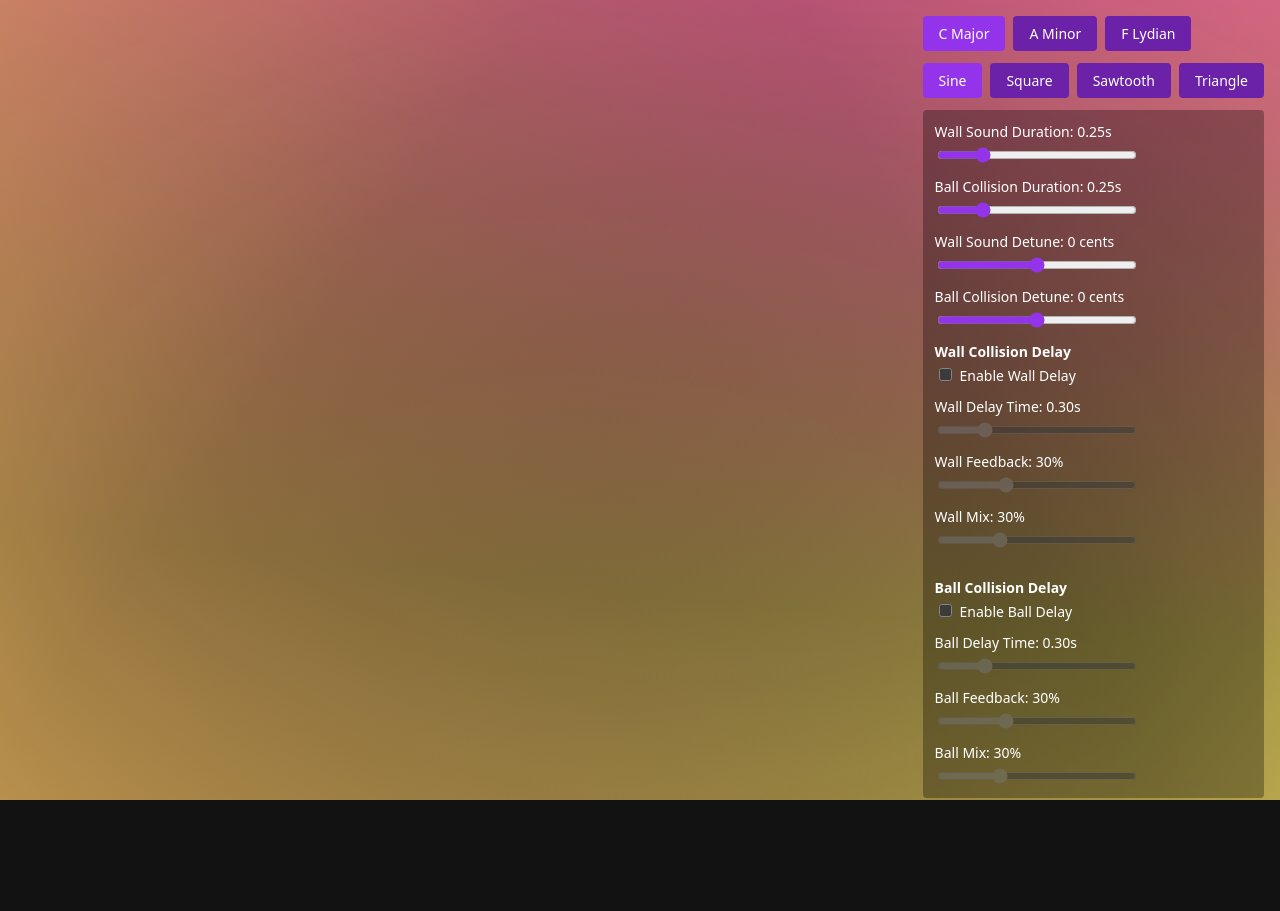
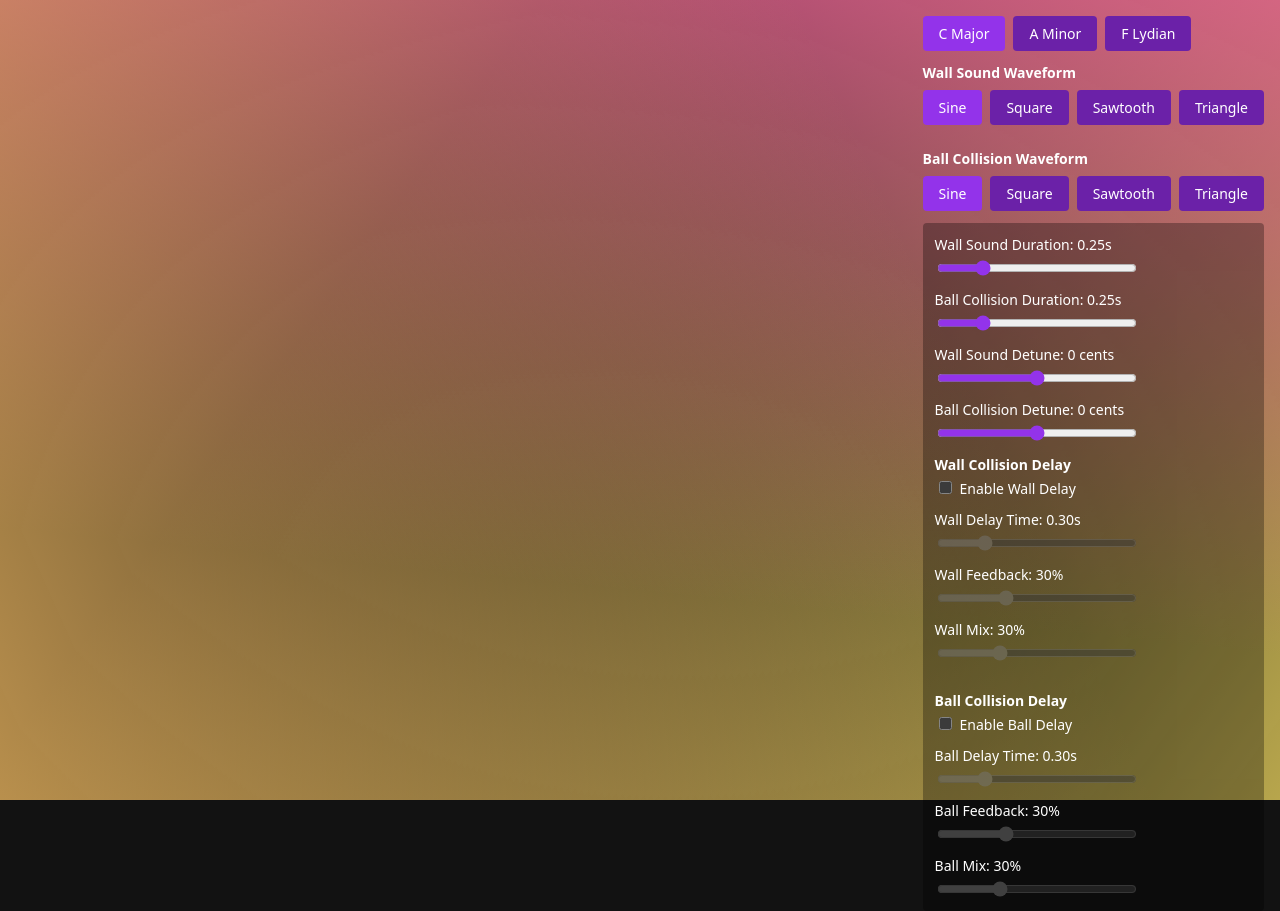
Before and after one commit to circlegetsquare/oscillaphone, a React (Vite) app: page / in a window 1280 px wide. Before the commit the page ends 800 px from the top, so only its background shows below. Built offline with nearby package versions, Linux system fonts and the light colour scheme.

Commit message:
Separated wave forms

```diff
--- a/src/components/BouncingCircles.jsx
+++ b/src/components/BouncingCircles.jsx
@@ -21,6 +21,13 @@ import {
   // Legacy detune parameters
   setDetune,
   getDetune,
+  // Wall waveform parameters
+  setWallWaveform,
+  getWallWaveform,
+  // Circle waveform parameters
+  setCircleWaveform,
+  getCircleWaveform,
+  // Legacy waveform parameters
   setWaveform,
   getWaveform,
   // Wall delay parameters
@@ -146,7 +153,8 @@ export default function BouncingCircles() {
   const [circleDuration, setCircleDurationState] = useState(getCircleDuration())
   const [wallDetune, setWallDetuneState] = useState(getWallDetune())
   const [circleDetune, setCircleDetuneState] = useState(getCircleDetune())
-  const [waveform, setWaveformState] = useState(getWaveform())
+  const [wallWaveform, setWallWaveformState] = useState(getWallWaveform())
+  const [circleWaveform, setCircleWaveformState] = useState(getCircleWaveform())
   // Wall delay state
   const [wallDelayEnabled, setWallDelayEnabledState] = useState(getWallDelayEnabled())
   const [wallDelayTime, setWallDelayTimeState] = useState(getWallDelayTime())
@@ -282,9 +290,14 @@ export default function BouncingCircles() {
     setCircleDetune(newDetune)
   }
 
-  const handleWaveformChange = (newWaveform) => {
-    setWaveformState(newWaveform)
-    setWaveform(newWaveform)
+  const handleWallWaveformChange = (newWaveform) => {
+    setWallWaveformState(newWaveform)
+    setWallWaveform(newWaveform)
+  }
+
+  const handleCircleWaveformChange = (newWaveform) => {
+    setCircleWaveformState(newWaveform)
+    setCircleWaveform(newWaveform)
   }
 
   // Wall delay handlers
@@ -583,26 +596,57 @@ export default function BouncingCircles() {
             </button>
           ))}
         </div>
+        <div>
+          <label style={{...labelStyles, fontWeight: 'bold', display: 'block', marginBottom: '8px'}}>
+            Wall Sound Waveform
+          </label>
           <div style={scaleButtonsStyles}>
             {WAVEFORMS.map(wave => (
               <button
                 key={wave.id}
-              onClick={() => handleWaveformChange(wave.id)}
+                onClick={() => handleWallWaveformChange(wave.id)}
                 style={{
                   ...buttonStyles,
-                backgroundColor: waveform === wave.id ? '#9333ea' : '#6b21a8',
+                  backgroundColor: wallWaveform === wave.id ? '#9333ea' : '#6b21a8',
                 }}
                 onMouseEnter={(e) => {
                   e.currentTarget.style.backgroundColor = '#7e22ce'
                 }}
                 onMouseLeave={(e) => {
                   e.currentTarget.style.backgroundColor =
-                  waveform === wave.id ? '#9333ea' : '#6b21a8'
+                    wallWaveform === wave.id ? '#9333ea' : '#6b21a8'
                 }}
               >
                 {wave.name}
               </button>
             ))}
+          </div>
+        </div>
+        <div>
+          <label style={{...labelStyles, fontWeight: 'bold', display: 'block', marginTop: '12px', marginBottom: '8px'}}>
+            Ball Collision Waveform
+          </label>
+          <div style={scaleButtonsStyles}>
+            {WAVEFORMS.map(wave => (
+              <button
+                key={wave.id}
+                onClick={() => handleCircleWaveformChange(wave.id)}
+                style={{
+                  ...buttonStyles,
+                  backgroundColor: circleWaveform === wave.id ? '#9333ea' : '#6b21a8',
+                }}
+                onMouseEnter={(e) => {
+                  e.currentTarget.style.backgroundColor = '#7e22ce'
+                }}
+                onMouseLeave={(e) => {
+                  e.currentTarget.style.backgroundColor =
+                    circleWaveform === wave.id ? '#9333ea' : '#6b21a8'
+                }}
+              >
+                {wave.name}
+              </button>
+            ))}
+          </div>
         </div>
         <div style={sliderContainerStyles}>
           <div style={sliderGroupStyles}>
--- a/src/utils/sound.js
+++ b/src/utils/sound.js
@@ -89,7 +89,8 @@ let wallSoundDuration = 0.25 // Default duration
 let circleSoundDuration = 0.25 // Default duration
 let wallDetuneAmount = 0 // Default detune for wall sounds
 let circleDetuneAmount = 0 // Default detune for circle sounds
-let currentWaveform = 'sine' // Default waveform
+let wallWaveform = 'sine' // Default waveform for wall sounds
+let circleWaveform = 'sine' // Default waveform for circle sounds
 
 // Delay parameters for wall sounds
 let wallDelayEnabled = false
@@ -158,7 +159,8 @@ const createBeep = (frequency, duration = 0.15, volume = 0.3, pan = 0, soundType
     });
 
   // Set up oscillator
-  oscillator.type = currentWaveform;
+  const useWaveform = soundType === 'wall' ? wallWaveform : circleWaveform;
+  oscillator.type = useWaveform;
   oscillator.frequency.setValueAtTime(frequency, audioContext.currentTime);
   const useDetuneAmount = soundType === 'wall' ? wallDetuneAmount : circleDetuneAmount;
   oscillator.detune.setValueAtTime(useDetuneAmount, audioContext.currentTime);
@@ -301,15 +303,33 @@ export const setDetune = (amount) => {
 
 export const getDetune = () => circleDetuneAmount // Return circle value for consistency
 
-// Export waveform setter
-export const setWaveform = (waveform) => {
+// Wall waveform setter/getter
+export const setWallWaveform = (waveform) => {
   if (WAVEFORMS.find(w => w.id === waveform)) {
-    currentWaveform = waveform
+    wallWaveform = waveform
   }
 }
 
-// Export waveform getter
-export const getWaveform = () => currentWaveform
+export const getWallWaveform = () => wallWaveform
+
+// Circle waveform setter/getter
+export const setCircleWaveform = (waveform) => {
+  if (WAVEFORMS.find(w => w.id === waveform)) {
+    circleWaveform = waveform
+  }
+}
+
+export const getCircleWaveform = () => circleWaveform
+
+// Legacy waveform setter/getter (affects both)
+export const setWaveform = (waveform) => {
+  if (WAVEFORMS.find(w => w.id === waveform)) {
+    wallWaveform = waveform
+    circleWaveform = waveform
+  }
+}
+
+export const getWaveform = () => circleWaveform // Return circle value for consistency
 
 // Wall delay parameter setters
 export const setWallDelayEnabled = (enabled) => {
```
Lines whose indentation alone changed are shown as unchanged.
